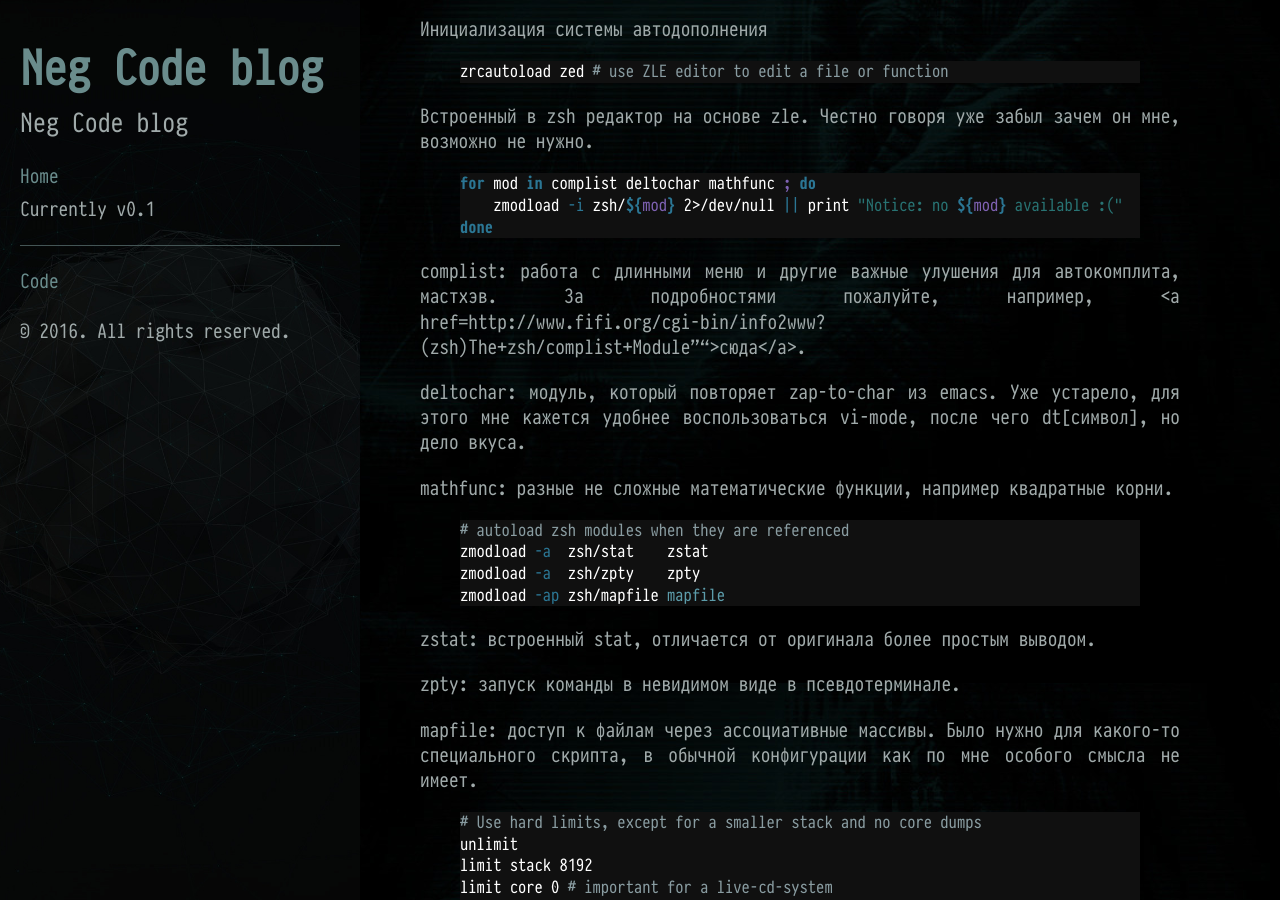
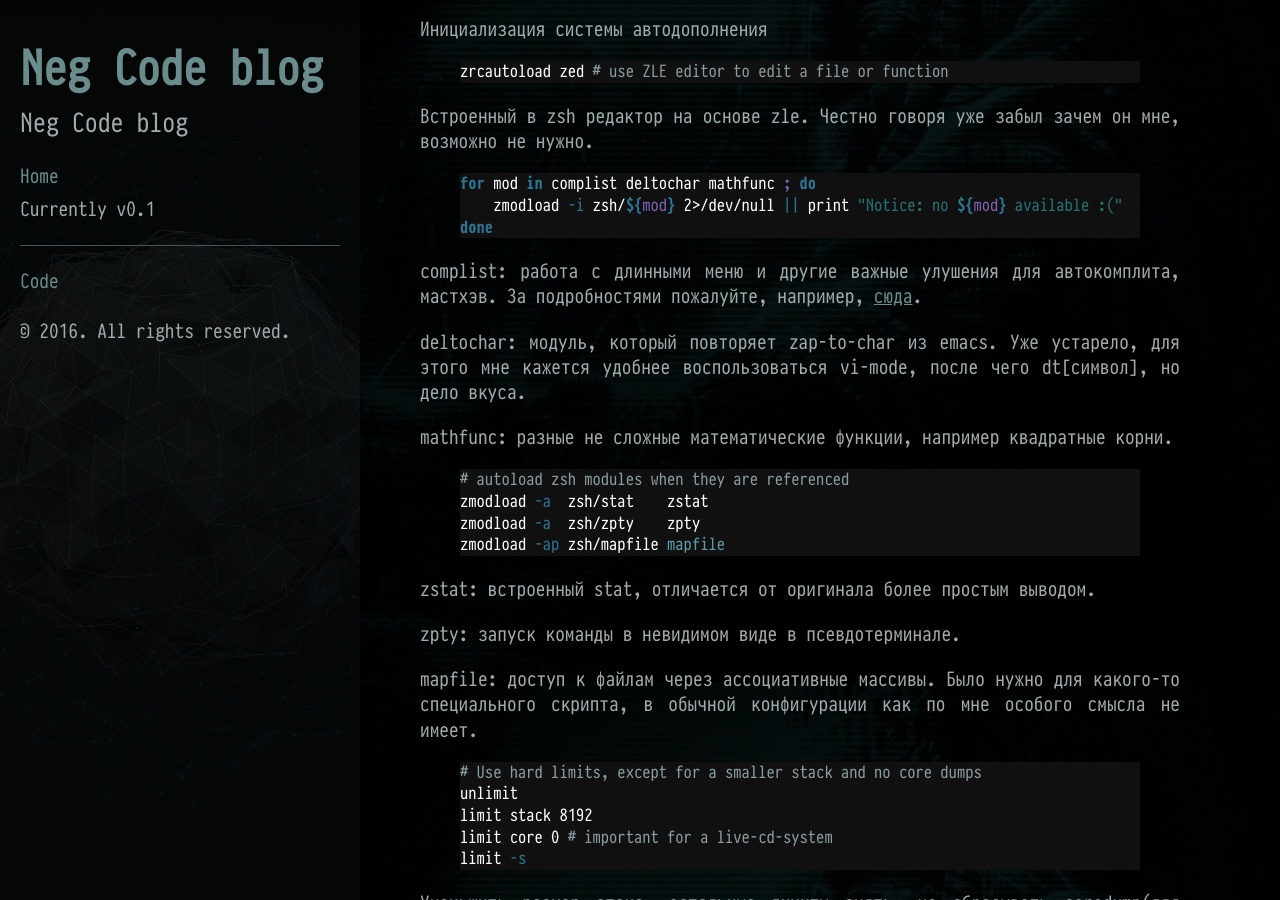
Before and after one commit to neg-serg/neg-serg.github.io, a Jekyll site: the page built from _posts/2016-03-27-zsh-config_pt1.md, in a window 1280 px wide and 900 px high, scrolled down 11017 px. Built offline with Jekyll 4.4.1, drawn with Linux system fonts in a browser that asks for light colours; comment, search, counter and statistics services are not loaded.

Commit message:
fix a typo

```diff
--- a/_posts/2016-03-27-zsh-config_pt1.md
+++ b/_posts/2016-03-27-zsh-config_pt1.md
@@ -552,7 +552,7 @@ done
 
 complist: работа с длинными меню и другие важные улушения для автокомплита,
 мастхэв. За подробностями пожалуйте, например, <a
-href=http://www.fifi.org/cgi-bin/info2www?(zsh)The+zsh/complist+Module"">сюда</a>.
+href="http://www.fifi.org/cgi-bin/info2www?(zsh)The+zsh/complist+Module">сюда</a>.
 
 deltochar: модуль, который повторяет zap-to-char из emacs. Уже устарело, для
 этого мне кажется удобнее воспользоваться vi-mode, после чего dt[символ], но
```
